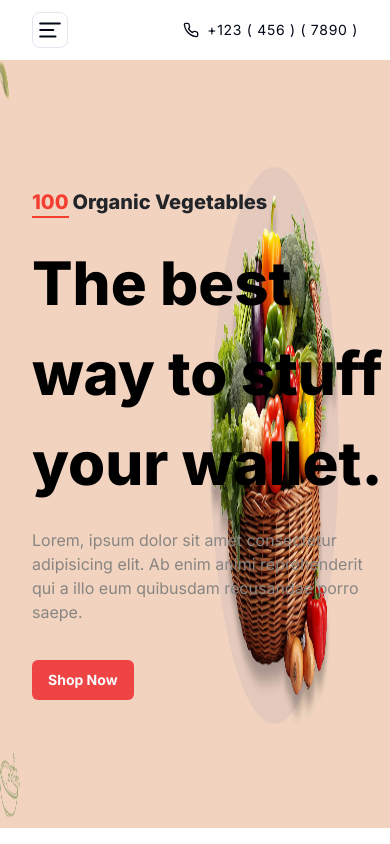
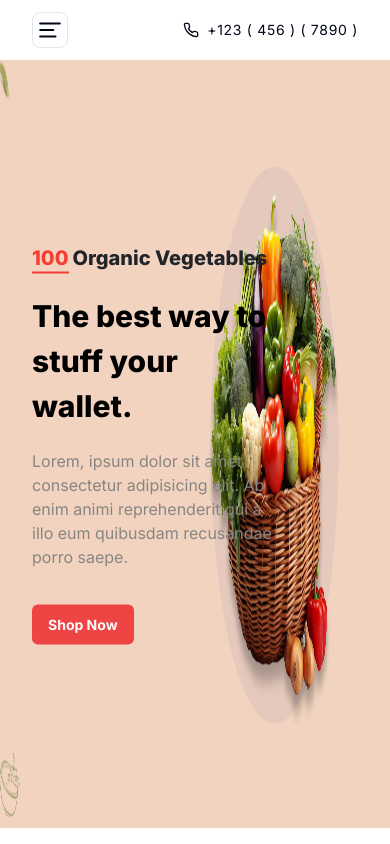
Before and after one commit to Tony810-max/food-fe, a Next.js app: page / in a window 390 px wide. Shown: the top 844 px of the page. Built offline with nearby package versions, Linux system fonts and the light colour scheme; no server answers.

Commit message:
feat: responsive banner Home Page

```diff
--- a/src/app/(public)/HomePage/components/BannerSection.tsx
+++ b/src/app/(public)/HomePage/components/BannerSection.tsx
@@ -18,7 +18,7 @@ const BannerSection: React.FC = () => {
             sizes="(min-width: 768px) 100vw"
           />
         </div>
-        <div className="absolute flex flex-col gap-5 top-1/2 -translate-y-1/2 max-w-[35rem]">
+        <div className="absolute flex flex-col gap-5 top-1/2 -translate-y-1/2 max-w-60 sm:max-w-96 lg:max-w-[35rem]">
           <div className="flex gap-1">
             <span className="text-xl text-[#f53e32] font-extrabold border-2 border-l-0 border-r-0 border-t-0 border-b-[#f53e32] ">
               100
@@ -27,10 +27,10 @@ const BannerSection: React.FC = () => {
               Organic Vegetables
             </span>
           </div>
-          <span className="text-black font-extrabold text-6xl leading-normal">
+          <span className="text-black font-extrabold text-3xl lg:text-6xl leading-normal">
             The best way to stuff your wallet.
           </span>
-          <span className="text-[#888582]  leading-normal">
+          <span className="text-[#888582] leading-normal">
             Lorem, ipsum dolor sit amet consectetur adipisicing elit. Ab enim
             animi reprehenderit qui a illo eum quibusdam recusandae porro saepe.
           </span>
```
